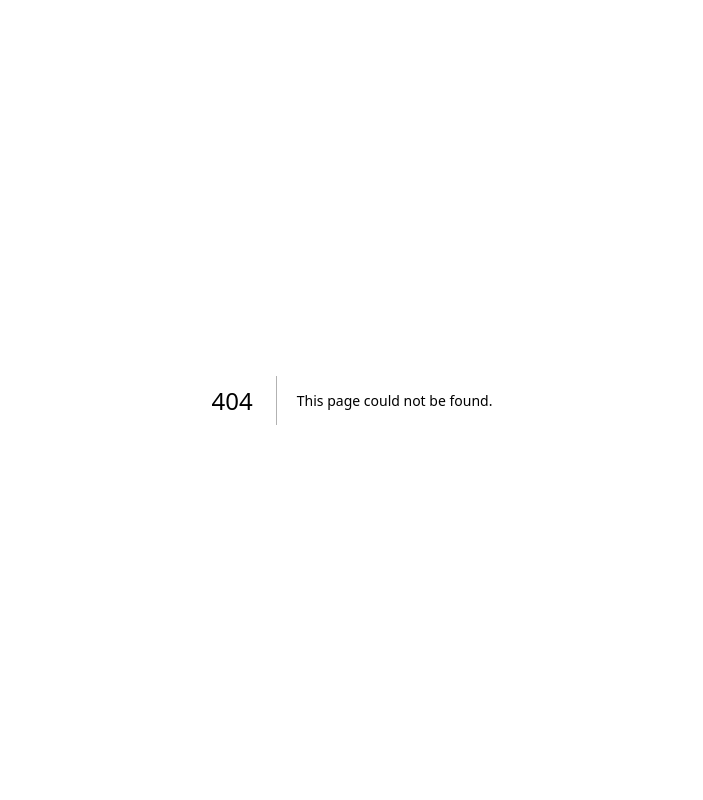
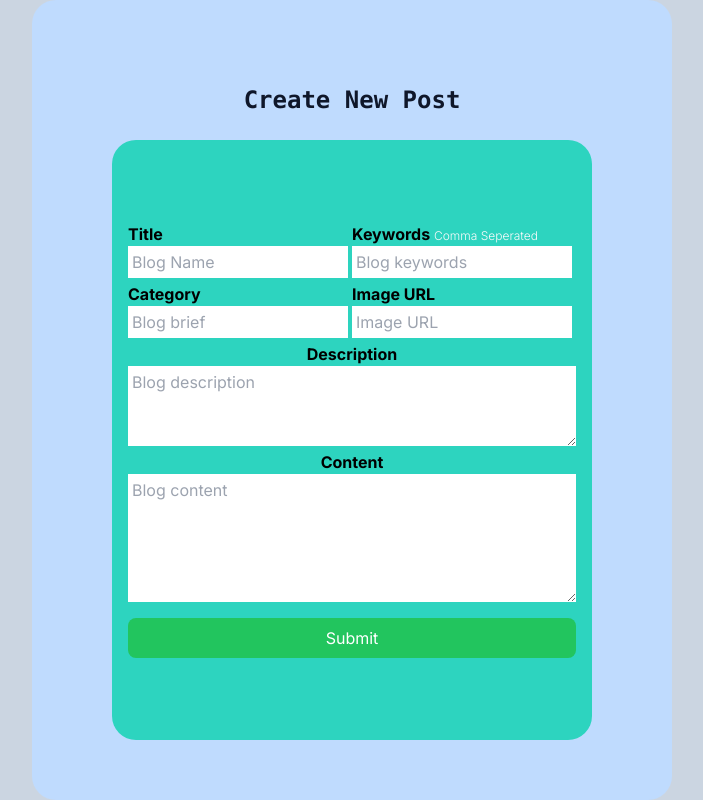
Before and after one commit to NourhanMA/blogs, a Next.js app: page /create-post in a window 1280 px wide. Before the commit this address had no page. Shown: the whole page, without its empty margins (288-991 px from the left). Built offline with nearby package versions, Linux system fonts and the light colour scheme.

Commit message:
#create-post-component

```diff
--- /dev/null
+++ b/app/create-post/page.js
@@ -0,0 +1,179 @@
+"use client";
+import React, { useState } from "react";
+import { Formik, Form, Field, ErrorMessage } from "formik";
+
+function getDate() {
+  const today = new Date();
+  const month = today.getMonth() + 1;
+  const year = today.getFullYear();
+  const date = today.getDate();
+  return `${year}-${month}-${date}`;
+}
+
+const createpost = () => {
+  var x;
+  const [isSubmitting, setSubmitting] = useState(false);
+  const [iscontent, setcontent] = useState(false);
+  const [isdescription, setddescription] = useState(false);
+  const [displaycontent, setdisplaycontent] = useState(false);
+  const [displaydescription, setdisplaydescription] = useState(false);
+
+  function checkExist(name) {
+    if (name === "content") {
+      setcontent(true);
+      setdisplaycontent(false);
+      console.log(iscontent);
+      return 0;
+    } else {
+      setddescription(true);
+      setdisplaydescription(false);
+      return 0;
+    }
+  }
+  return (
+    <div className="h-screen bg-slate-300 flex justify-center items-center">
+      <center className="flex flex-col h-full items-center bg-blue-200 justify-center w-2/4 rounded-3xl">
+        <h1 className="p-6 font-bold font-mono text-2xl text-slate-900">
+          Create New Post
+        </h1>
+        <Formik
+          initialValues={{
+            blogName: "",
+            keywords: "",
+            description: "",
+            image: "",
+            content: "",
+            category: "",
+          }}
+          validate={(values) => {
+            const errors = {};
+            if (!values.blogName) {
+              errors.blogName = "Required";
+            }
+
+            if (!values.keywords) {
+              errors.keywords = "Required";
+            }
+
+            if (!values.image) {
+              errors.image = "Required";
+            }
+
+            if (!values.category) {
+              errors.category = "Required";
+            }
+            if (!iscontent) {
+              setdisplaycontent(true);
+              x = true;
+            }
+            if (!isdescription) {
+              setdisplaydescription(true);
+              x = true;
+            }
+            return errors;
+          }}
+          onSubmit={(values) => {
+            if (x) {
+              return 0;
+            }
+            console.log(iscontent);
+            console.log(values);
+          }}
+        >
+          {({ isSubmitting }) => (
+            <div className="w-full h-3/4 flex justify-center items-center">
+              {/* {console.log(getDate())} */}
+              <Form className="flex flex-col w-3/4 h-full bg-teal-400 items-center justify-center p-4 rounded-3xl">
+                <div className="flex w-full justify-between">
+                  <div className="input-fields w-1/2 m-0">
+                    <label className="self-baseline font-bold">Title</label>
+                    <Field
+                      type="text"
+                      name="blogName"
+                      placeholder="Blog Name"
+                      className="mr-1 p-1"
+                    />
+                    <ErrorMessage name="blogName" component="div" />
+                  </div>
+
+                  <div className="input-fields w-1/2 m-0">
+                    <label className="self-baseline font-bold">
+                      Keywords{" "}
+                      <span className="font-light text-gray-50 text-xs">
+                        Comma Seperated
+                      </span>
+                    </label>
+                    <Field
+                      type="text"
+                      name="keywords"
+                      placeholder="Blog keywords"
+                      className="mr-1 p-1"
+                    />
+                    <ErrorMessage name="keywords" component="div" />
+                  </div>
+                </div>
+                <div className="flex w-full justify-between">
+                  <div className="input-fields w-1/2 m-0">
+                    <label className="self-baseline font-bold  mt-1">
+                      Category
+                    </label>
+                    <Field
+                      type="text"
+                      name="category"
+                      placeholder="Blog brief"
+                      className="mr-1 p-1"
+                    />
+                    <ErrorMessage name="category" component="div" />
+                  </div>
+
+                  <div className="input-fields w-1/2 m-0">
+                    <label className="self-baseline font-bold  mt-1">
+                      Image URL
+                    </label>
+                    <Field
+                      type="text"
+                      name="image"
+                      placeholder="Image URL"
+                      className="mr-1 p-1"
+                    />
+                    <ErrorMessage name="image" component="div" />
+                  </div>
+                </div>
+
+                <div className="input-fields w-full">
+                  <label className="font-bold mt-1">Description</label>
+                  <textarea
+                    className="box-border p-1"
+                    placeholder="Blog description "
+                    rows={3}
+                    name="description"
+                    onChange={() => checkExist("description")}
+                  ></textarea>
+                  {displaydescription ? `Required` : ""}
+                </div>
+                <div className="input-fields w-full">
+                  <label className="font-bold mt-1">Content</label>
+                  <textarea
+                    className="box-border p-1"
+                    placeholder="Blog content "
+                    rows={5}
+                    onChange={() => checkExist("content")}
+                  ></textarea>
+                  {displaycontent ? "Required" : ""}
+                </div>
+
+                <button
+                  type="submit"
+                  className="w-full text-white bg-green-500 mt-4 p-2 rounded-lg"
+                >
+                  Submit
+                </button>
+              </Form>
+            </div>
+          )}
+        </Formik>
+      </center>
+    </div>
+  );
+};
+export default createpost;
--- a/app/globals.css
+++ b/app/globals.css
@@ -1,6 +1,12 @@
 @tailwind base;
 @tailwind components;
 @tailwind utilities;
+
+@layer components{
+  .input-fields{
+    @apply flex flex-col
+  }
+}
 
 :root {
   --foreground-rgb: 0, 0, 0;
--- a/package.json
+++ b/package.json
@@ -19,6 +19,6 @@
   "devDependencies": {
     "autoprefixer": "^10.0.1",
     "postcss": "^8",
-    "tailwindcss": "^3.3.0"
+    "tailwindcss": "^3.4.3"
   }
 }
```
Also changed, not shown: 1 other file (tests, documents, lock files or other folders).
